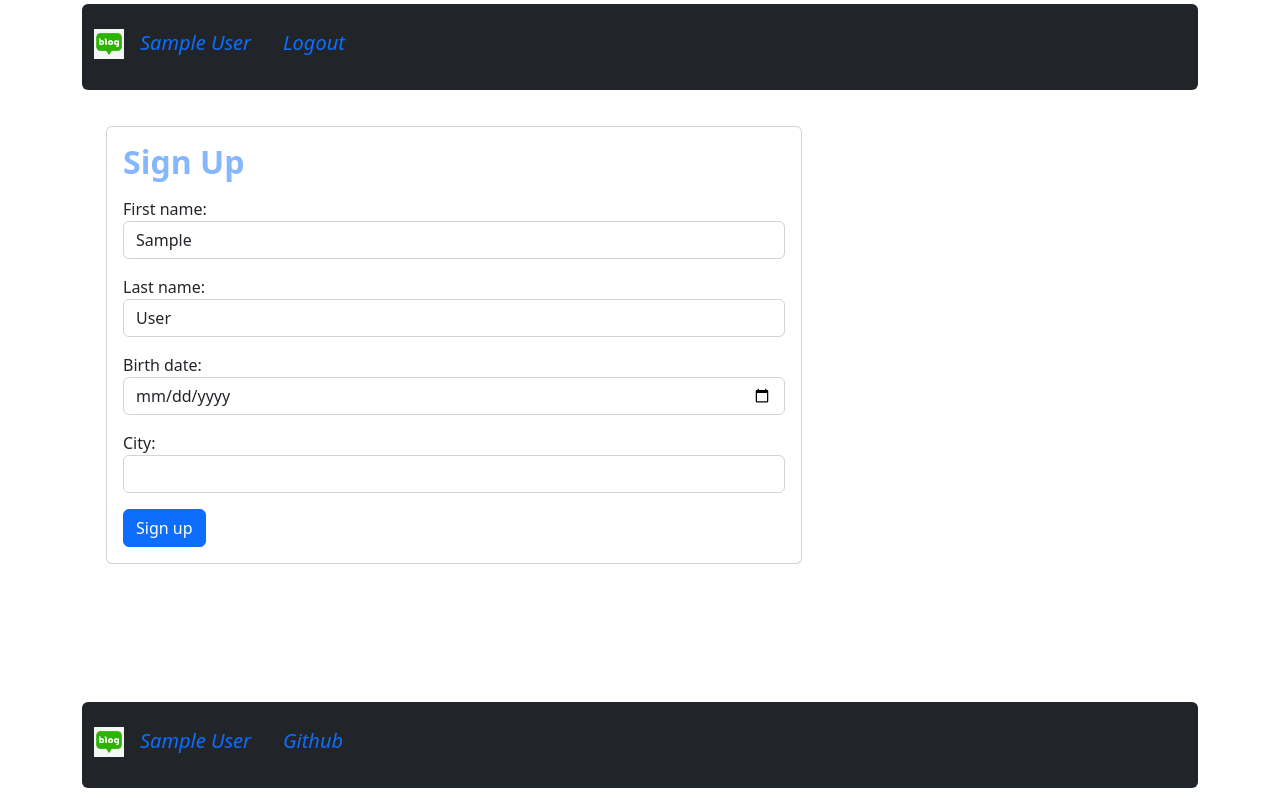
After one commit to maxpryg/pet_project, a Django app: page /accounts/profile/1 in a window 1280 px wide. The commit adds this page. Run offline with Django 4.2, Linux system fonts and the light colour scheme; the visitor is signed in with stand-in values (Sample User, id 1); data comes from the database, SQL or seed files in the repository.

Commit message:
Add user profile view, template

```diff
--- a/accounts/models.py
+++ b/accounts/models.py
@@ -1,5 +1,6 @@
 from django.contrib.auth.models import AbstractUser
 from django.db import models
+from django.shortcuts import reverse
 
 from .managers import CustomUserManager
 
@@ -21,3 +22,7 @@ class CustomUser(AbstractUser):
 
     def __str__(self):
         return self.email
+
+    def get_absolute_url(self):
+        return reverse('accounts:profile', args=[str(self.id)])
+        pass
--- /dev/null
+++ b/accounts/templates/accounts/profile.html
@@ -0,0 +1,86 @@
+{% extends "base.html" %}
+
+{% block title %}
+  <title>{{ user.full_name }} profile</title>
+{% endblock %}
+
+{% block content %}
+  <div class="card">
+    <div class="card-body">
+    <h2 class="card-title text-primary text-opacity-50 fw-bolder">Sign Up</h2>
+      <form method="post">
+        {% csrf_token %}
+
+{% comment %}
+        <div class="form-group mt-3">
+          {{ form.email.label_tag }}
+          <input type="email" class="form-control {% if form.email.errors %}is-invalid{% endif %}" id="id_email"
+            name="email" value='{{ form.email.value|default:"" }}'>
+          {% if form.email.errors %}
+          <div class="invalid-feedback">{{ form.email.errors }}</div>
+          {% endif %}
+        </div>
+{% endcomment %}
+
+        <div class="form-group mt-3">
+          {{ form.first_name.label_tag }}
+          <input type="text" class="form-control {% if form.first_name.errors %}is-invalid{% endif %}" id="id_first_name"
+            name="first_name" value='{{ form.first_name.value|default:"" }}'>
+          {% if form.first_name.errors %}
+          <div class="invalid-feedback">{{ form.first_name.errors }}</div>
+          {% endif %}
+        </div>
+
+        <div class="form-group mt-3">
+          {{ form.last_name.label_tag }}
+          <input type="text" class="form-control {% if form.last_name.errors %}is-invalid{% endif %}" id="id_last_name"
+            name="last_name" value='{{ form.last_name.value|default:"" }}'>
+          {% if form.last_name.errors %}
+          <div class="invalid-feedback">{{ form.last_name.errors }}</div>
+          {% endif %}
+        </div>
+
+        <div class="form-group mt-3">
+          {{ form.birth_date.label_tag }}
+          <input type="date" class="form-control {% if form.birth_date.errors %}is-invalid{% endif %}" id="id_birth_date"
+            name="birth_date" value='{{ form.birth_date.value|default:"" }}'>
+          {% if form.birth_date.errors %}
+          <div class="invalid-feedback">{{ form.birth_date.errors }}</div>
+          {% endif %}
+        </div>
+
+        <div class="form-group mt-3">
+          {{ form.city.label_tag }}
+          <input type="text" class="form-control {% if form.city.errors %}is-invalid{% endif %}" id="id_city"
+            name="city" value='{{ form.city.value|default:"" }}'>
+          {% if form.city.errors %}
+          <div class="invalid-feedback">{{ form.city.errors }}</div>
+          {% endif %}
+        </div>
+
+{% comment %}
+        <div class="form-group mt-3">
+          {{ form.password1.label_tag }}
+          <input type="password" class="form-control {% if form.password1.errors %}is-invalid{% endif %}"
+            id="id_password1" name="password1" value='{{ form.password1.value|default:"" }}'>
+          <small class="text-muted">{{ form.password1.help_text }}</small>
+          {% if form.password1.errors %}
+          <div class="invalid-feedback">{{ form.password1.errors }}</div>
+          {% endif %}
+        </div>
+
+        <div class="form-group mt-3">
+          {{ form.password2.label_tag }}
+          <input type="password" class="form-control {% if form.password2.errors %}is-invalid{% endif %}"
+            id="id_password2" name="password2" value='{{ form.password2.value|default:"" }}'>
+          <small class="text-muted">{{ form.password2.help_text }}</small>
+          {% if form.password2.errors %}
+          <div class="invalid-feedback">{{ form.password2.errors }}</div>
+          {% endif %}
+        </div>
+{% endcomment %}
+        <button type="submit" class="btn btn-primary mt-3">Sign up</button>
+      </form>
+    </div>
+  </div>
+{% endblock %}
--- a/accounts/urls.py
+++ b/accounts/urls.py
@@ -7,6 +7,7 @@ app_name = 'accounts'
 urlpatterns = [
     path("signup/", views.SignUpView.as_view(), name="signup"),
     path('login/', views.CustomLoginView.as_view()),
+    path('profile/<int:pk>', views.ProfileView.as_view(), name="profile"),
     path('activate/<uidb64>/<token>/', views.ActivateView.as_view(),
          name="activate"),
     path('check-email/', views.CheckEmailView.as_view(), name="check_email"),
--- a/accounts/views.py
+++ b/accounts/views.py
@@ -1,5 +1,9 @@
 from django.shortcuts import render
-from django.views.generic import CreateView, TemplateView, RedirectView
+from django.views.generic import (CreateView,
+                                  UpdateView,
+                                  TemplateView,
+                                  RedirectView,
+                                  DetailView)
 from django.contrib.auth import login
 from django.contrib.auth.views import LoginView
 from django.utils.http import urlsafe_base64_decode
@@ -7,7 +11,6 @@ from django.utils.encoding import force_str
 from django.contrib.auth import get_user_model
 
 from django.urls import reverse_lazy
-#from django.views.generic.edit import CreateView
 
 from .forms import CustomUserCreationForm, token_generator, LoginForm
 
@@ -33,6 +36,15 @@ class CustomLoginView(LoginView):
     form_class = LoginForm
 
 
+class ProfileView(UpdateView):
+    model = user_model
+    fields = ['first_name', 'last_name', 'birth_date', 'city']
+    template_name = 'accounts/profile.html'
+
+    def get_queryset(self):
+        return user_model.objects.filter(id=self.request.user.id)
+
+
 class ActivateView(RedirectView):
     url = reverse_lazy('success')
 
@@ -49,7 +61,8 @@ class ActivateView(RedirectView):
             login(request, user)
             return super().get(request, uidb64, token)
         else:
-            return render(request, 'registration/activate_account_invalid.html')
+            return render(request,
+                          'registration/activate_account_invalid.html')
 
 
 class CheckEmailView(TemplateView):
--- a/blog/views.py
+++ b/blog/views.py
@@ -35,4 +35,3 @@ class PostListView(generic.ListView):
 
 class PostDetailView(generic.DetailView):
     model = Post
-    paginate_by = 5
--- a/pet_project/urls.py
+++ b/pet_project/urls.py
@@ -18,7 +18,8 @@ from django.urls import path, include
 
 urlpatterns = [
     path('admin/', admin.site.urls),
-    path("accounts/", include("accounts.urls")),
-    path("accounts/", include("django.contrib.auth.urls")),
-    path("blog/", include("blog.urls")),
+    path('accounts/', include('accounts.urls')),
+    path('accounts/', include('django.contrib.auth.urls')),
+    #path('blog/', include('blog.urls')),
+    path('', include('blog.urls')),
 ]
--- a/templates/base.html
+++ b/templates/base.html
@@ -30,7 +30,7 @@
     <link href="https://fonts.googleapis.com/css?family=Playfair&#43;Display:700,900&amp;display=swap" rel="stylesheet">
   </head>
 
-<body>
+<body class="d-flex flex-column min-vh-100">
   <!-- MENU CONTAINER -->
   <div class="container">
     <!-- MAIN MENU -->
@@ -42,7 +42,6 @@
           </button>
           <div class="collapse navbar-collapse" id="navbarTogglerDemo01">
             <ul class="navbar nav me-auto mb-2 bm-lg-0">
-              {% comment %}<li class="nav-item"><a class="nav-link fs-5 fst-italic" href="{% url 'blog:post_list' %}">Posts</a></li>{% endcomment %}
               <li class="nav-item">
                 <a class="text-decoration-none fs-5 fst-italic" href="{% url 'blog:post_list' %}">
                   {% load static %}
@@ -50,13 +49,19 @@
                 </a>
               </li>
               {% if user.is_authenticated %}
+                <li class="nav-item"><a class="nav-link fs-5 fst-italic" href="{% url 'accounts:profile' request.user.id%}">{{ user.full_name }}</a></li>
+                <li class="nav-item"><a class="nav-link fs-5 fst-italic" href="{% url 'logout' %}">Logout</a></li>
+
+{% comment %}
                 <li class="nav-item dropdown">
                   <a class="nav-link dropdown-toggle fs-5 fst-italic text-success" data-bs-toggle="dropdown" href="#">{{ user.full_name }}</a>
                   <ul class="dropdown-menu">
-                    {% comment %}<li><a class="dropdown-item fst-italic" href="{% url 'blog:author_profile' request.user.id %}">Profile</a></li>{% endcomment %}
-                    <li><a class="dropdown-item fst-italic" href="{% url 'logout'%}?next={{request.path}}">Logout</a></li>
+                    <li><a class="dropdown-item fst-italic" href="{% url 'blog:author_profile' request.user.id %}">Profile</a></li>
+                    <li><a class="dropdown-item fst-italic" href="{% url 'logout'%}">Logout</a></li>
                   </ul>
                 </li>
+{% endcomment %}
+
               {% else %}
                 <li class="nav-item"><a class="nav-link fs-5 fst-italic" href="{% url 'accounts:signup' %}">Sign up</a></li>
                 <li class="nav-item"><a class="nav-link fs-5 fst-italic" href="{% url 'login' %}">Login</a></li>
@@ -90,9 +95,30 @@
   <!-- END MAIN CONTAINER -->
 
   <!-- FOOTER -->
-  <footer class="blog-footer container">
-    <p>
-    </p>
+  <footer class="mt-auto container">
+    <div class="nav-scroller py-1 mb-2">
+      <nav class="navbar navbar-dark rounded bg-dark navbar-expand-lg d-flex justify-content-center">
+        <div class="container-fluid">
+          <button class="navbar-toggler" type="button" data-bs-toggle="collapse" data-bs-target="#navbarTogglerDemo01" aria-controls="navbarTogglerDemo01" aria-expanded="false" aria-label="Toggle navigation">
+            <span class="navbar-toggler-icon"></span>
+          </button>
+          <div class="collapse navbar-collapse" id="navbarTogglerDemo01">
+            <ul class="navbar nav me-auto mb-2 bm-lg-0">
+              <li class="nav-item">
+                <a class="text-decoration-none fs-5 fst-italic" href="{% url 'blog:post_list' %}">
+                  {% load static %}
+                  <img src="{% static 'blog/logo/logo.jpeg' %}" alt="Logo" width="30" height="30" class="d-inline-block align-text-top">
+                </a>
+              </li>
+              {% if user.is_authenticated %}
+                <li class="nav-item"><a class="nav-link fs-5 fst-italic" href="{% url 'accounts:profile' request.user.id %}">{{ user.full_name }}</a></li>
+              {% endif %}
+                <li class="nav-item"><a class="nav-link fs-5 fst-italic" href="https://github.com/maxpryg/pet_project">Github</a></li>
+            </ul>
+          </div>
+        </div>
+      </nav>
+    </div>
   </footer>
   <!-- END FOOTER -->
 </body>
```
Also changed, not shown: accounts/forms.py (+5 -2 lines).
